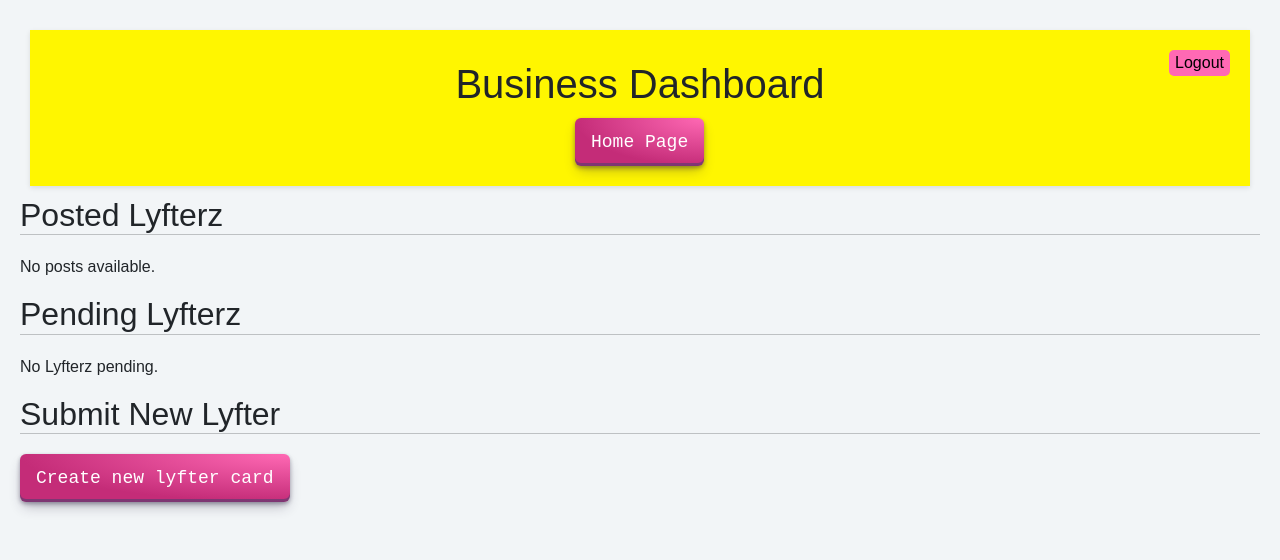
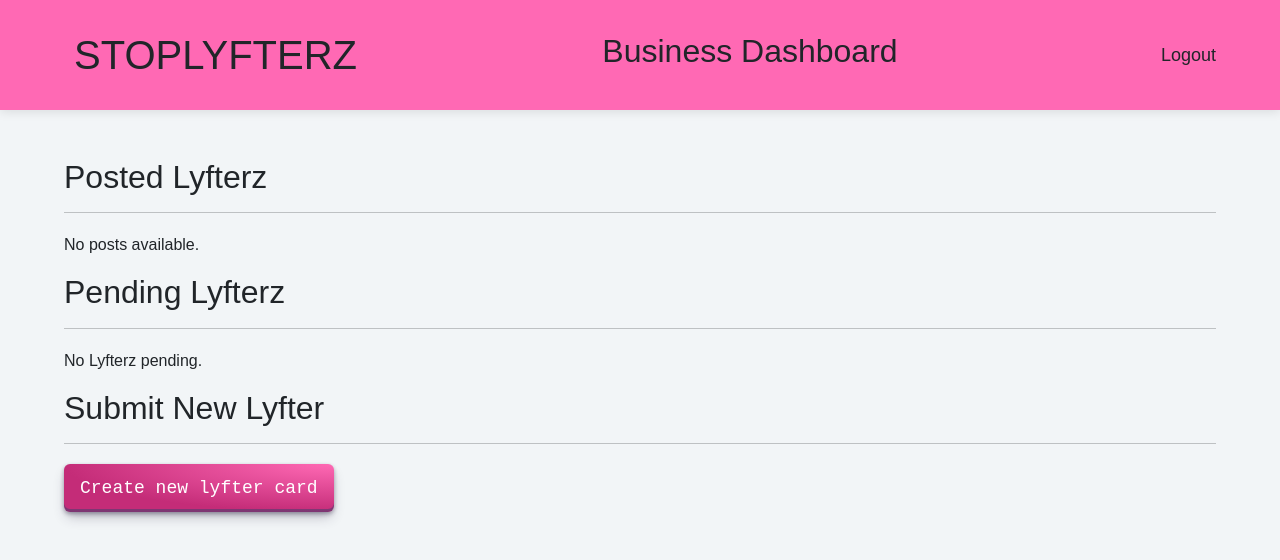
Before and after one commit to Morkenson/StopLyfterz, a React (Vite) app in the folder StopLyfterz/: page /business in a window 1280 px wide. Shown: the top 560 px of the page. Built offline with nearby package versions, Linux system fonts and the light colour scheme; the HTML template or start-up script is replaced by a standard one.

Commit message:
Fixed up the headers and other UI

```diff
--- a/StopLyfterz/src/assets/styles/Header.css
+++ b/StopLyfterz/src/assets/styles/Header.css
@@ -56,6 +56,13 @@ body {
 	justify-content: space-between;
 }
 
+.header-inner h2 {
+	position: absolute;
+	left: 50%;
+	white-space: nowrap;
+	transform: translateX(-50%);
+}
+
 /* Styling of other elements */
 .header-logo {
 	font-family: Arial, sans-serif;
@@ -112,7 +119,17 @@ body {
 	left: 0;
 }
 
-.header-navigation .custom-button a{
+.text-button {
+	background: none;
+	border: none;
+	padding: 0;
+	font: inherit;
+	color: inherit;
+	cursor: pointer;
+	text-decoration: none;
+  }
+
+.custom-button {
     align-items: center;
     appearance: none;
     background-image: radial-gradient(100% 100% at 100% 0, #FF69B4 0, #c42c78 100%);
--- a/StopLyfterz/src/components/DeleteCard.ts
+++ b/StopLyfterz/src/components/DeleteCard.ts
@@ -0,0 +1 @@
+export{}
--- a/StopLyfterz/src/components/EditCard.ts
+++ b/StopLyfterz/src/components/EditCard.ts
@@ -0,0 +1 @@
+export {}
--- a/StopLyfterz/src/pages/AdminPage.tsx
+++ b/StopLyfterz/src/pages/AdminPage.tsx
@@ -1,6 +1,5 @@
 import React, { useEffect, useState } from 'react';
 import { useNavigate } from 'react-router-dom'
-//import '../assets/styles/BusinessPage.css';
 import '../assets/styles/Header.css';
 
 interface Post {
@@ -35,23 +34,15 @@ const Admin: React.FC = () => {
         <div>
             <header className="header-outer">
 	            <div className="header-inner responsive-wrapper">
-		            <h1>STOPLYFTERZ</h1>
+		            <h1><button onClick={() => navigate('/')} className='text-button'>STOPLYFTERZ</button></h1>
                     <div className='header-inner'>
                         <h2>Admin Dashboard</h2>
                     </div>
 		            <nav className="header-navigation">
-			            <a href="/">Home</a>
-			            <a href="#">About</a>
-			            <a href="#">Blog</a>
 			            <a href="#">Logout</a>
 		            </nav>
 	            </div>
             </header>
-            {/* <header>
-                <h1>Admin Dashboard</h1>
-                <button onClick={() => navigate('/')} className='custom-button'>Home Page</button>
-                <button className='logout-button'>Logout</button>
-            </header> */}
 
             <main className="main">
             <div className="main-content responsive-wrapper">
--- a/StopLyfterz/src/pages/BusinessPage.tsx
+++ b/StopLyfterz/src/pages/BusinessPage.tsx
@@ -1,7 +1,6 @@
 import React, { useEffect, useState } from 'react';
 import { useNavigate } from 'react-router-dom'
-import '../assets/styles/BusinessPage.css';
-
+import '../assets/styles/Header.css';
 
 
 interface Post {
@@ -24,14 +23,21 @@ const Business: React.FC = () => {
 
 
     return (
-        <div style={{ padding: '20px' }}>
-            <header>
-                <h1>Business Dashboard</h1>
-                <button onClick={() => navigate('/')} className='custom-button'>Home Page</button>
-                <button className='logout-button'>Logout</button>
+        <div>
+            <header className="header-outer">
+	            <div className="header-inner responsive-wrapper">
+                    <h1><button onClick={() => navigate('/')} className='text-button'>STOPLYFTERZ</button></h1>
+                    <div className='header-inner'>
+                        <h2>Business Dashboard</h2>
+                    </div>
+		            <nav className="header-navigation">
+			            <a href="#">Logout</a>
+		            </nav>
+	            </div>
             </header>
 
-            <section>
+            <main className="main">
+            <div className="main-content responsive-wrapper">
                 <h2>Posted Lyfterz</h2>
                 <hr></hr>
                 {posts.length > 0 ? (
@@ -47,22 +53,18 @@ const Business: React.FC = () => {
                 ) : (
                     <p>No posts available.</p>
                 )}
-            </section>
 
-            <section>
                 <h2>Pending Lyfterz</h2>
                 <hr></hr>
                 <p>No Lyfterz pending.</p>
-            </section>
 
-            <section>
                 <h2>Submit New Lyfter</h2>
                 <hr></hr>
                 <p>
                     <button onClick={() => navigate('/form')} className='custom-button'>Create new lyfter card</button>
                 </p>
-            </section>
-
+            </div>
+            </main>
         </div>
     );
 };
```
